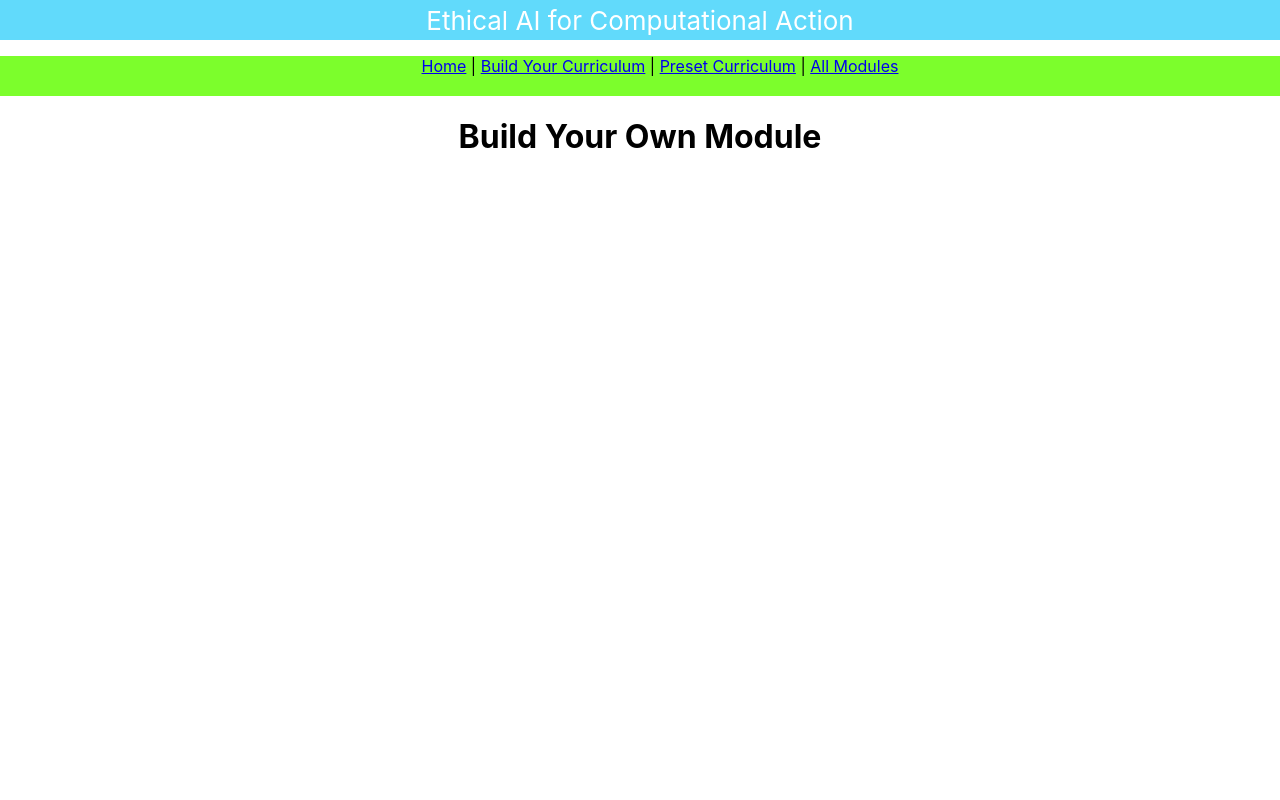
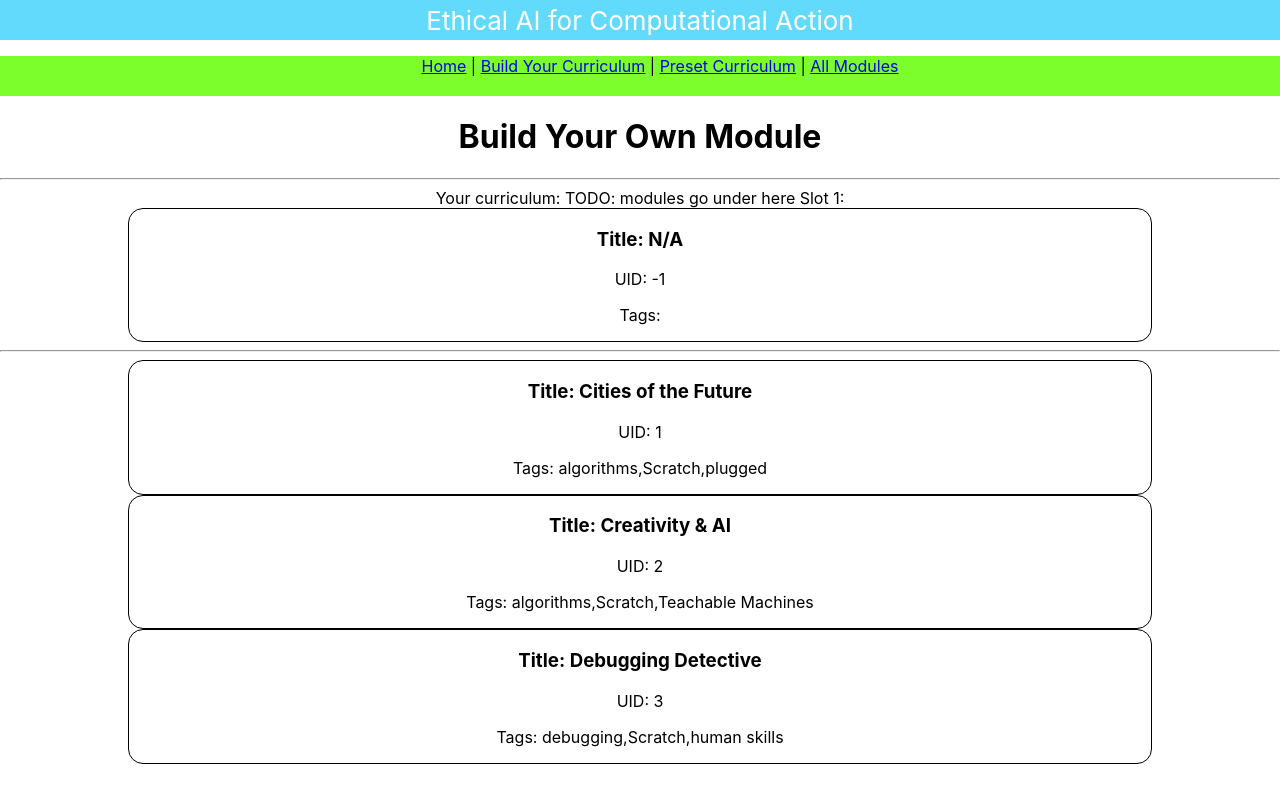
Before and after one commit to brandonwang15/meng-sandwich-app, a React (Create React App) app in the folder client/: page /builder in a window 1280 px wide. Built offline with nearby package versions, Linux system fonts and the light colour scheme.

Commit message:
Prepare AllModules component for drag-n-drop functionality.

```diff
--- a/client/src/components/modules/Sandwich.js
+++ b/client/src/components/modules/Sandwich.js
@@ -19,4 +19,12 @@ Sandwich.propTypes = {
     data: PropTypes.object.isRequired,
 }
 
+Sandwich.defaultProps = {
+    data: {
+        "uid": -1,
+        "title": "N/A",
+        "tags": []
+    }
+}
+
 export default Sandwich;
--- a/client/src/components/pages/BuildYourOwn.js
+++ b/client/src/components/pages/BuildYourOwn.js
@@ -1,10 +1,26 @@
 import React, { Component } from "react";
+
+import Sandwich from "../modules/Sandwich";
+import data from "../../data/all_modules"
 
 class BuildYourOwn extends React.Component {
     render () {
         return (
             <>
                 <h1>Build Your Own Module</h1>
+                <hr/>
+                Your curriculum:
+                TODO: modules go under here
+                Slot 1: <Sandwich/>
+                <hr/>
+                <div>
+                    {data.all_modules.map((module) =>
+                        <Sandwich
+                        key={module.uid}
+                        data={module}
+                    />
+                    )}
+                </div>
             </>
         )
     }
```
